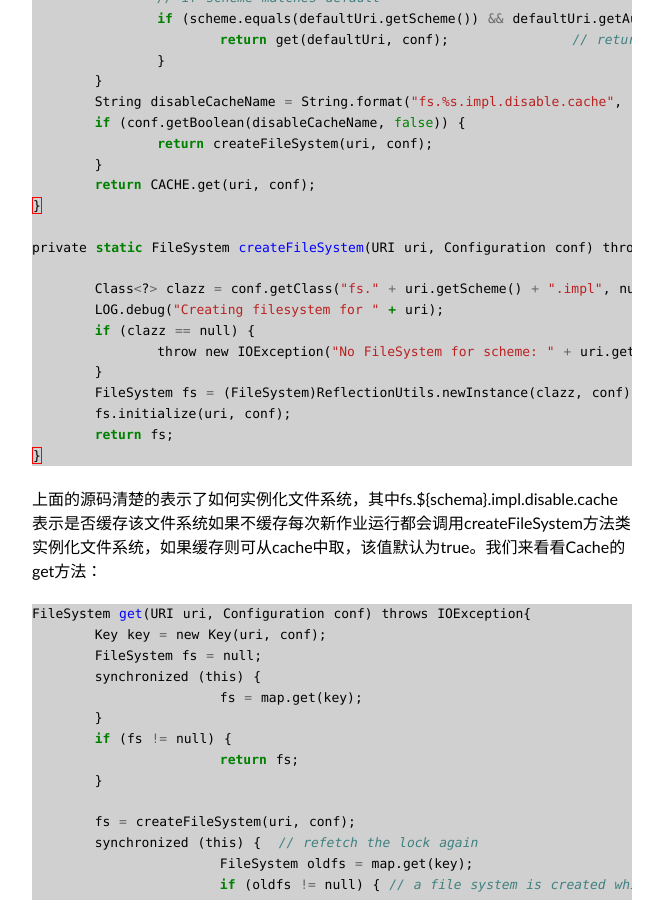
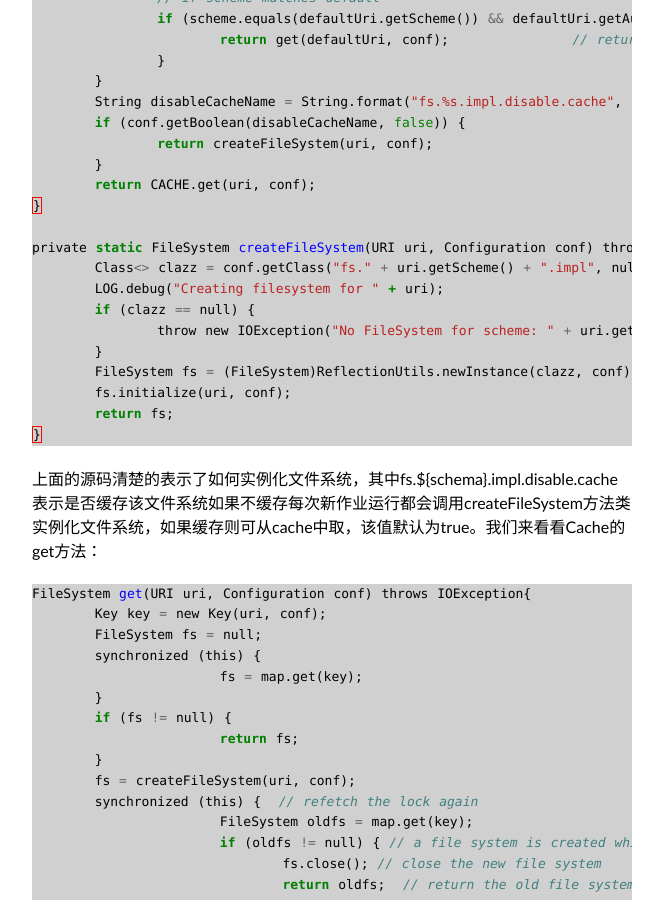
Before and after one commit to uohzoaix/studies, a Jekyll site: the page built from _posts/2013-10-25-hadoopFileSystem.md, in a window 1280 px wide and 900 px high, scrolled down 863 px. Shown: the whole window, without its empty margins (308-971 px from the left). Built offline with Jekyll 4.4.1, drawn with Linux system fonts in a browser that asks for light colours; some web fonts are replaced; Markdown is read by kramdown in place of the engine named in the settings; comment, search, counter and statistics services are not loaded.

Commit message:
edit shuffle

```diff
--- a/_posts/2013-10-25-hadoopFileSystem.md
+++ b/_posts/2013-10-25-hadoopFileSystem.md
@@ -49,8 +49,7 @@ public static FileSystem get(URI uri, Configuration conf) throws IOException {
 }
 
 private static FileSystem createFileSystem(URI uri, Configuration conf) throws IOException {
-
-    	Class<?> clazz = conf.getClass("fs." + uri.getScheme() + ".impl", null);
+    	Class<> clazz = conf.getClass("fs." + uri.getScheme() + ".impl", null);
     	LOG.debug("Creating filesystem for " + uri);
     	if (clazz == null) {
       		throw new IOException("No FileSystem for scheme: " + uri.getScheme());
@@ -71,7 +70,6 @@ FileSystem get(URI uri, Configuration conf) throws IOException{
       	if (fs != null) {
         		return fs;
       	}
-
       	fs = createFileSystem(uri, conf);
       	synchronized (this) {  // refetch the lock again
         		FileSystem oldfs = map.get(key);
```
